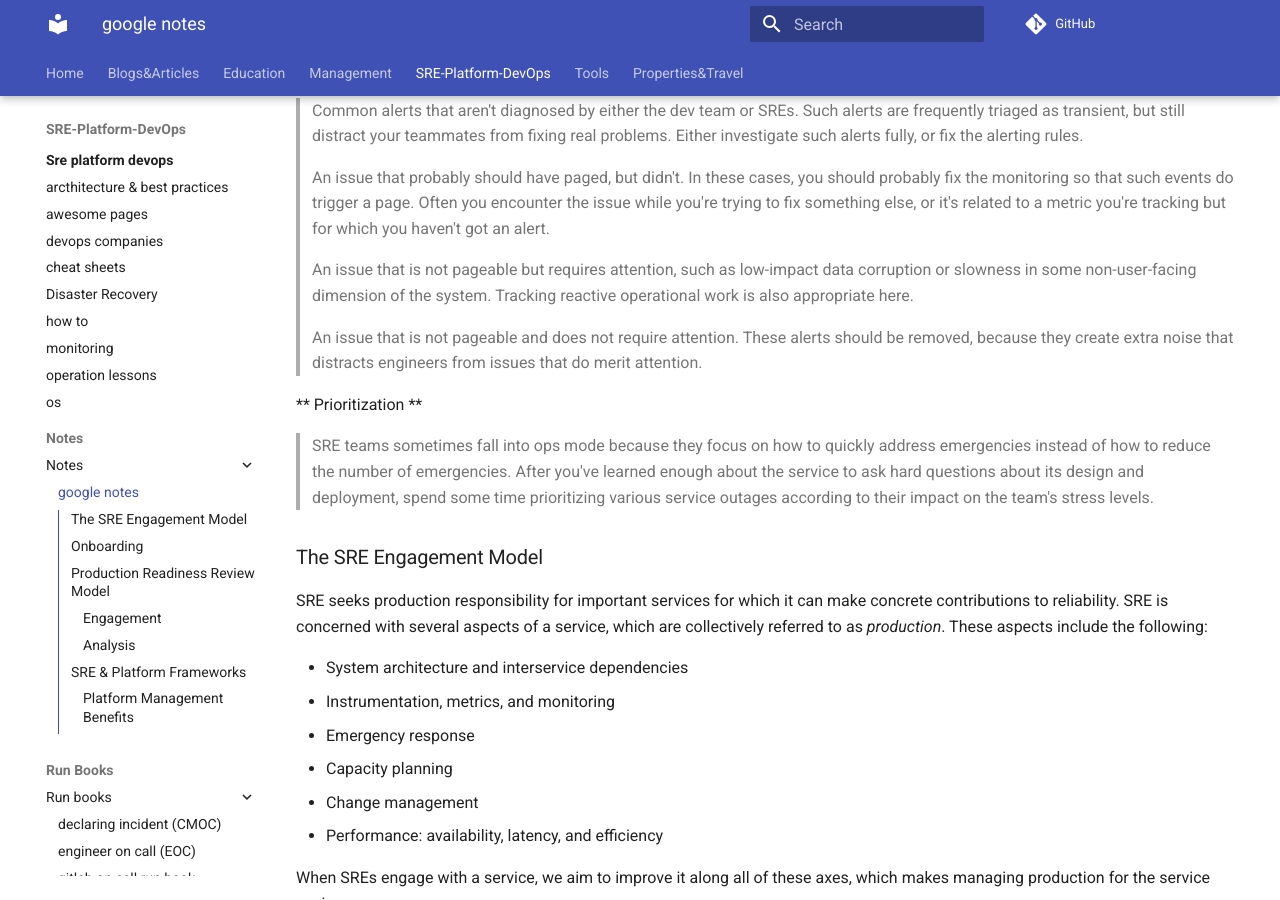
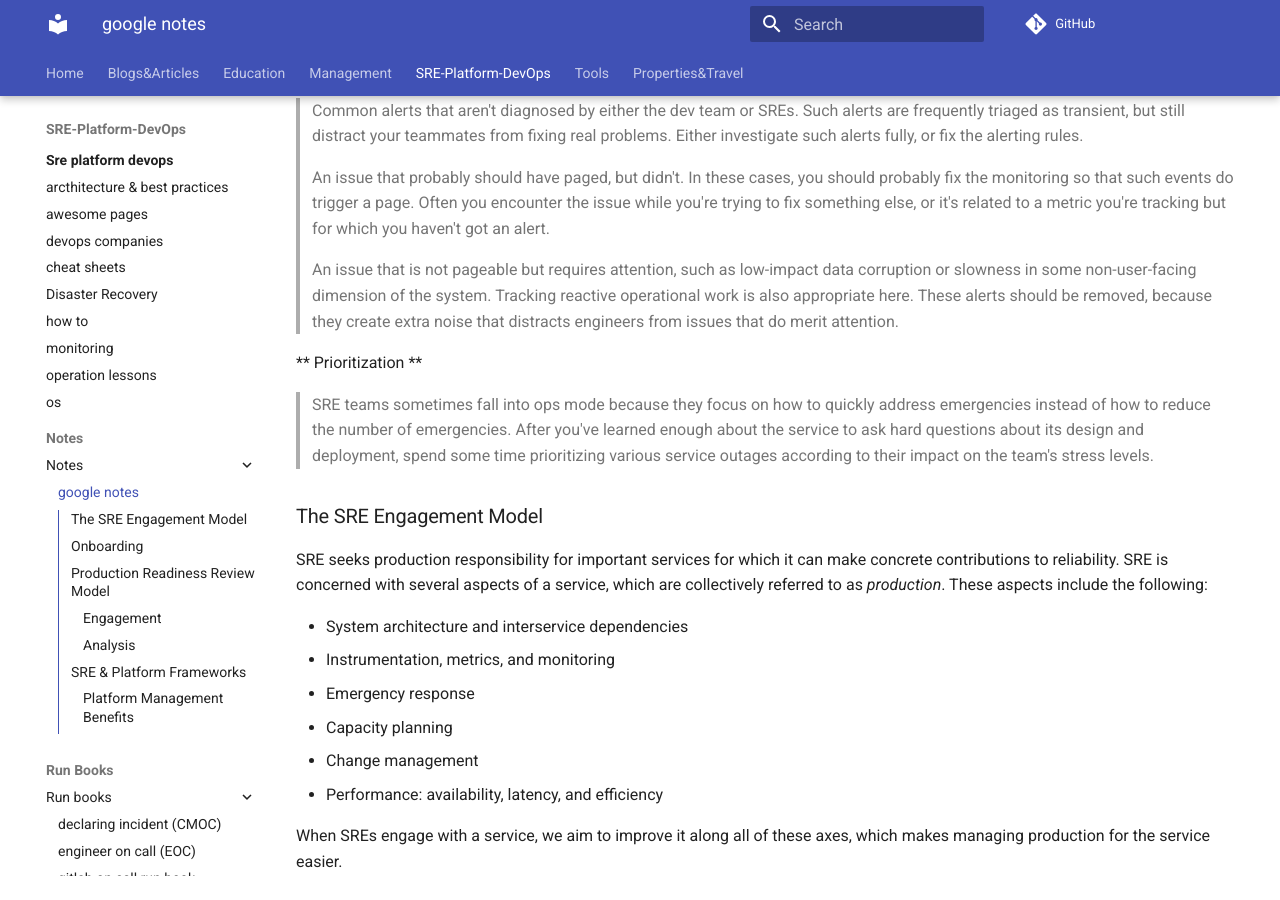
Before and after one commit to ivankatliarchuk/knowledge-base, an MkDocs documentation site: the page built from docs/sre-platform-devops/notes/google.md, in a window 1280 px wide and 900 px high, scrolled down 2007 px. Built offline with MkDocs 1.6.1 and Material for MkDocs 9.7.7, drawn with Linux system fonts in a browser that asks for light colours; comment, search, counter and statistics services are not loaded.

Commit message:
update docs

```diff
--- a/docs/sre-platform-devops/notes/google.md
+++ b/docs/sre-platform-devops/notes/google.md
@@ -62,9 +62,7 @@ source:
 
 > An issue that probably should have paged, but didn't. In these cases, you should probably fix the monitoring so that such events do trigger a page. Often you encounter the issue while you're trying to fix something else, or it's related to a metric you're tracking but for which you haven't got an alert.
 
-> An issue that is not pageable but requires attention, such as low-impact data corruption or slowness in some non-user-facing dimension of the system. Tracking reactive operational work is also appropriate here.
-
->  An issue that is not pageable and does not require attention. These alerts should be removed, because they create extra noise that distracts engineers from issues that do merit attention.
+> An issue that is not pageable but requires attention, such as low-impact data corruption or slowness in some non-user-facing dimension of the system. Tracking reactive operational work is also appropriate here. These alerts should be removed, because they create extra noise that distracts engineers from issues that do merit attention.
 
 ** Prioritization **
 
```
